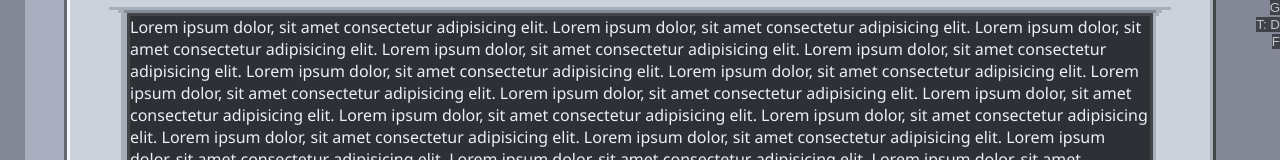
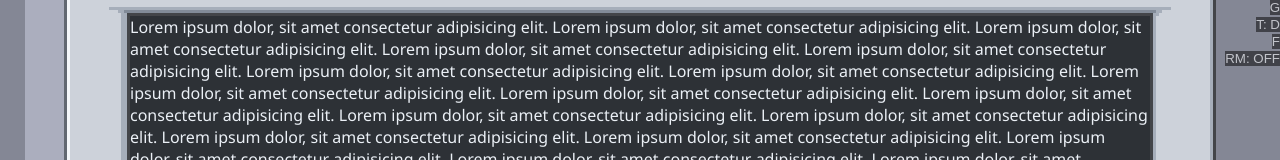
Before and after one commit to DreamsWave/waveOSPX, a React (Vite) app: page / in a window 1280 px wide. Shown: the top 160 px of the page. Built offline with nearby package versions, Linux system fonts and the light colour scheme.

Commit message:
feature: added basic behavior for reduced motion preference

```diff
--- a/src/components/Camera.tsx
+++ b/src/components/Camera.tsx
@@ -1,6 +1,11 @@
 import Background from "@/components/Background";
 import Screen from "@/components/Screen";
 import useFocus from "@/hooks/useFocus";
+import useReducedMotion from "@/hooks/useReducedMotion";
+import {
+  BACKGROUND_SCROLL_SPEED_X,
+  BACKGROUND_SCROLL_SPEED_Y,
+} from "@/utils/constants";
 import { motion, useMotionValue } from "motion/react";
 import { memo, useEffect } from "react";
 import { isMobile } from "react-device-detect";
@@ -22,6 +27,7 @@ type Props = {
 const Camera = memo(({ children }: Props) => {
   const { isFocused } = useFocus();
   const theme = useTheme();
+  const { reducedMotion } = useReducedMotion();
 
   // Motion values to track background position (inverse of camera)
   const backgroundX = useMotionValue(0);
@@ -33,7 +39,7 @@ const Camera = memo(({ children }: Props) => {
       window.innerWidth <= theme.sizes.monitor.screen.resolution.width &&
       window.innerHeight <= theme.sizes.monitor.screen.resolution.height;
 
-    if (isMobile || isSmallScreen()) {
+    if (isMobile || isSmallScreen() || reducedMotion) {
       // Reset motion values to 0 and skip animation
       backgroundX.set(0);
       backgroundY.set(0);
@@ -50,8 +56,8 @@ const Camera = memo(({ children }: Props) => {
       const offsetY = (clientY - centerY) / centerY;
 
       // Move background opposite to mouse (e.g., -10px to 10px)
-      backgroundX.set(offsetX * -10); // Inverse direction
-      backgroundY.set(offsetY * -10);
+      backgroundX.set(offsetX * BACKGROUND_SCROLL_SPEED_X); // Inverse direction
+      backgroundY.set(offsetY * BACKGROUND_SCROLL_SPEED_Y);
     };
 
     window.addEventListener("mousemove", handleMouseMove);
@@ -61,6 +67,7 @@ const Camera = memo(({ children }: Props) => {
     backgroundY,
     theme.sizes.monitor.screen.resolution.height,
     theme.sizes.monitor.screen.resolution.width,
+    reducedMotion,
   ]);
 
   return (
--- a/src/components/Debug/DebugButtons.tsx
+++ b/src/components/Debug/DebugButtons.tsx
@@ -1,5 +1,6 @@
 import FocusToggleButton from "@/components/Debug/FocusToggleButton";
 import PixelGrid from "@/components/Debug/PixelGrid";
+import ReducedMotionToggleButton from "@/components/Debug/ReducedMotionToggleButton";
 import ThemeToggleButton from "@/components/Debug/ThemeToggleButton";
 import styled from "styled-components";
 
@@ -21,6 +22,7 @@ const DebugButtons = () => {
       <PixelGrid />
       <ThemeToggleButton />
       <FocusToggleButton />
+      <ReducedMotionToggleButton />
     </DebugButtonsStyled>
   );
 };
--- /dev/null
+++ b/src/components/Debug/ReducedMotionToggleButton.tsx
@@ -0,0 +1,14 @@
+import StyledDebugButton from "@/components/Debug/StyledDebugButton";
+import useReducedMotion from "@/hooks/useReducedMotion";
+
+const ReducedMotionToggleButton = () => {
+  const { reducedMotion, toggleReducedMotion } = useReducedMotion();
+
+  return (
+    <StyledDebugButton onClick={toggleReducedMotion}>
+      {reducedMotion ? "RM: ON" : "RM: OFF"}
+    </StyledDebugButton>
+  );
+};
+
+export default ReducedMotionToggleButton;
--- a/src/components/Providers.tsx
+++ b/src/components/Providers.tsx
@@ -1,5 +1,6 @@
 import { ErrorBoundary } from "@/components/ErrorBoundary";
 import { FocusProvider } from "@/contexts/FocusContext";
+import { ReducedMotionProvider } from "@/contexts/ReducedMotionContext";
 import { ThemeProviderWrapper } from "@/contexts/ThemeContext";
 import { useThemeContext } from "@/hooks/useThemeContext";
 import GlobalStyle from "@/styles/GlobalStyle";
@@ -25,6 +26,7 @@ type Props = {
 export const Providers = ({ children }: Props) => {
   return (
     <ErrorBoundary>
+      <ReducedMotionProvider>
         <HelmetProvider>
           <ThemeProviderWrapper>
             <StyleSheetManager enableVendorPrefixes>
@@ -32,6 +34,7 @@ export const Providers = ({ children }: Props) => {
             </StyleSheetManager>
           </ThemeProviderWrapper>
         </HelmetProvider>
+      </ReducedMotionProvider>
     </ErrorBoundary>
   );
 };
--- /dev/null
+++ b/src/contexts/ReducedMotionContext.tsx
@@ -0,0 +1,43 @@
+import { useReducedMotion as useShouldReduceMotion } from "motion/react";
+import { createContext, useEffect, useState } from "react";
+
+const REDUCED_MOTION_KEY = "reduce-motion";
+
+interface ReducedMotionContextType {
+  reducedMotion: boolean;
+  toggleReducedMotion: () => void;
+}
+
+const ReducedMotionContext = createContext<
+  ReducedMotionContextType | undefined
+>(undefined);
+
+export const ReducedMotionProvider = ({
+  children,
+}: {
+  children: React.ReactNode;
+}) => {
+  const reducedMotionInitial = useShouldReduceMotion();
+  const [reducedMotion, setReducedMotion] = useState<boolean>(() => {
+    const saved = localStorage.getItem(REDUCED_MOTION_KEY);
+    return saved ? JSON.parse(saved) : reducedMotionInitial;
+  });
+
+  useEffect(() => {
+    localStorage.setItem(REDUCED_MOTION_KEY, JSON.stringify(reducedMotion));
+  }, [reducedMotion]);
+
+  const toggleReducedMotion = () => {
+    setReducedMotion((prev) => !prev);
+  };
+
+  return (
+    <ReducedMotionContext.Provider
+      value={{ reducedMotion, toggleReducedMotion }}
+    >
+      {children}
+    </ReducedMotionContext.Provider>
+  );
+};
+
+export default ReducedMotionContext;
--- /dev/null
+++ b/src/hooks/useReducedMotion.ts
@@ -0,0 +1,14 @@
+import ReducedMotionContext from "@/contexts/ReducedMotionContext";
+import { useContext } from "react";
+
+const useReducedMotion = () => {
+  const context = useContext(ReducedMotionContext);
+  if (!context) {
+    throw new Error(
+      "useReducedMotion must be used within a ReducedMotionProvider"
+    );
+  }
+  return context;
+};
+
+export default useReducedMotion;
--- a/src/utils/constants.ts
+++ b/src/utils/constants.ts
@@ -1,3 +1,6 @@
 import { type ThemeName } from "@/styles/themes";
 
 export const DEFAULT_THEME: ThemeName = "darkTheme";
+
+export const BACKGROUND_SCROLL_SPEED_X = -5;
+export const BACKGROUND_SCROLL_SPEED_Y = -5;
```
Lines whose indentation alone changed are shown as unchanged.
